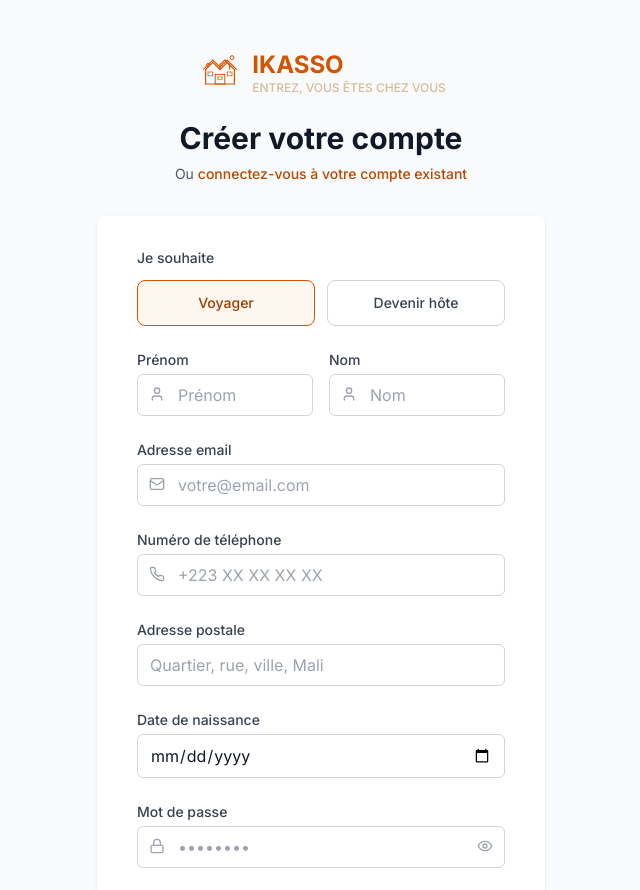
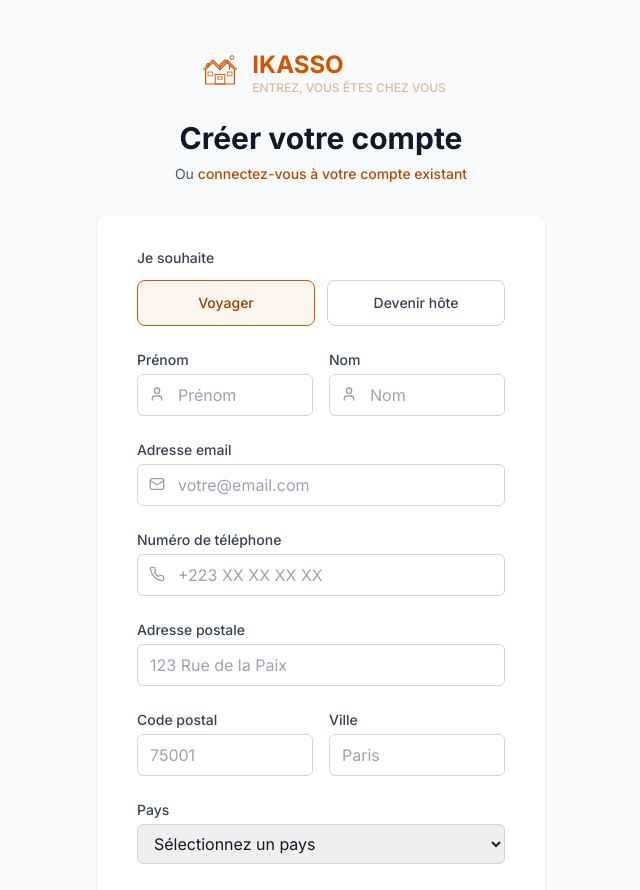
Before and after one commit to isanogo97/ikasso-, a Next.js app in the folder apps/web/: page /auth/register in a window 1280 px wide. Shown: the top 890 px of the page, without its empty margins (319-959 px from the left). Built offline with nearby package versions, Linux system fonts and the light colour scheme.

Commit message:
fix: photo profil simple + adresse complete + deconnexion fonctionnelle

```diff
--- a/apps/web/app/auth/register/page.tsx
+++ b/apps/web/app/auth/register/page.tsx
@@ -14,6 +14,9 @@ export default function RegisterPage() {
     email: '',
     phone: '',
     address: '',
+    postalCode: '',
+    city: '',
+    country: '',
     dateOfBirth: '',
     password: '',
     confirmPassword: ''
@@ -60,7 +63,7 @@ export default function RegisterPage() {
     }
   }
 
-  const handleInputChange = (e: React.ChangeEvent<HTMLInputElement>) => {
+  const handleInputChange = (e: React.ChangeEvent<HTMLInputElement | HTMLSelectElement>) => {
     setFormData({
       ...formData,
       [e.target.name]: e.target.value
@@ -248,10 +251,77 @@ export default function RegisterPage() {
                   type="text"
                   required
                   className="input-field"
-                  placeholder="Quartier, rue, ville, Mali"
+                  placeholder="123 Rue de la Paix"
                   value={formData.address}
                   onChange={handleInputChange}
                 />
+              </div>
+            </div>
+
+            <div className="grid grid-cols-2 gap-4">
+              <div>
+                <label htmlFor="postalCode" className="block text-sm font-medium text-gray-700">
+                  Code postal
+                </label>
+                <div className="mt-1">
+                  <input
+                    id="postalCode"
+                    name="postalCode"
+                    type="text"
+                    required
+                    className="input-field"
+                    placeholder="75001"
+                    value={formData.postalCode}
+                    onChange={handleInputChange}
+                  />
+                </div>
+              </div>
+              <div>
+                <label htmlFor="city" className="block text-sm font-medium text-gray-700">
+                  Ville
+                </label>
+                <div className="mt-1">
+                  <input
+                    id="city"
+                    name="city"
+                    type="text"
+                    required
+                    className="input-field"
+                    placeholder="Paris"
+                    value={formData.city}
+                    onChange={handleInputChange}
+                  />
+                </div>
+              </div>
+            </div>
+
+            <div>
+              <label htmlFor="country" className="block text-sm font-medium text-gray-700">
+                Pays
+              </label>
+              <div className="mt-1">
+                <select
+                  id="country"
+                  name="country"
+                  required
+                  className="input-field"
+                  value={formData.country}
+                  onChange={handleInputChange}
+                >
+                  <option value="">Sélectionnez un pays</option>
+                  <option value="France">France</option>
+                  <option value="Belgique">Belgique</option>
+                  <option value="Suisse">Suisse</option>
+                  <option value="Canada">Canada</option>
+                  <option value="Maroc">Maroc</option>
+                  <option value="Tunisie">Tunisie</option>
+                  <option value="Algérie">Algérie</option>
+                  <option value="Sénégal">Sénégal</option>
+                  <option value="Côte d'Ivoire">Côte d'Ivoire</option>
+                  <option value="Mali">Mali</option>
+                  <option value="Burkina Faso">Burkina Faso</option>
+                  <option value="Autre">Autre</option>
+                </select>
               </div>
             </div>
 
--- a/apps/web/app/dashboard/page.tsx
+++ b/apps/web/app/dashboard/page.tsx
@@ -67,6 +67,9 @@ export default function TravelerDashboard() {
           email: userData.email,
           phone: userData.phone,
           address: userData.address,
+          postalCode: userData.postalCode,
+          city: userData.city,
+          country: userData.country,
           dateOfBirth: userData.dateOfBirth,
           avatar: userData.avatar, // null par défaut
           memberSince: userData.memberSince,
@@ -83,6 +86,9 @@ export default function TravelerDashboard() {
       email: 'utilisateur@email.com',
       phone: '+223 XX XX XX XX',
       address: 'Adresse non renseignée',
+      postalCode: '',
+      city: '',
+      country: '',
       dateOfBirth: '',
       avatar: null,
       memberSince: 'Novembre 2024',
@@ -270,7 +276,16 @@ export default function TravelerDashboard() {
               </nav>
 
               <div className="mt-6 pt-6 border-t">
-                <button className="w-full flex items-center px-3 py-2 text-sm font-medium text-red-600 hover:bg-red-50 rounded-md">
+                <button
+                  onClick={() => {
+                    // Supprimer les données utilisateur
+                    localStorage.removeItem('ikasso_user')
+                    localStorage.removeItem('ikasso_cards')
+                    // Rediriger vers la page de connexion
+                    window.location.href = '/auth/login'
+                  }}
+                  className="w-full flex items-center px-3 py-2 text-sm font-medium text-red-600 hover:bg-red-50 rounded-md"
+                >
                   <LogOut className="h-4 w-4 mr-3" />
                   Déconnexion
                 </button>
@@ -718,7 +733,7 @@ export default function TravelerDashboard() {
                       )}
                       <div>
                         <button
-                          onClick={() => setShowPhotoModal(true)}
+                          onClick={() => alert('Fonctionnalité de photo de profil en cours de développement.\n\nElle sera disponible dans une prochaine mise à jour.')}
                           className="btn-primary text-sm"
                         >
                           {user.avatar ? 'Changer la photo' : 'Ajouter une photo'}
@@ -782,8 +797,57 @@ export default function TravelerDashboard() {
                         type="text"
                         className="input-field"
                         defaultValue={user.address || ''}
-                        placeholder="Quartier, rue, ville, Mali"
+                        placeholder="123 Rue de la Paix"
                       />
+                    </div>
+
+                    <div className="grid grid-cols-2 gap-4">
+                      <div>
+                        <label className="block text-sm font-medium text-gray-700 mb-1">
+                          Code postal
+                        </label>
+                        <input
+                          type="text"
+                          className="input-field"
+                          defaultValue={user.postalCode || ''}
+                          placeholder="75001"
+                        />
+                      </div>
+                      <div>
+                        <label className="block text-sm font-medium text-gray-700 mb-1">
+                          Ville
+                        </label>
+                        <input
+                          type="text"
+                          className="input-field"
+                          defaultValue={user.city || ''}
+                          placeholder="Paris"
+                        />
+                      </div>
+                    </div>
+
+                    <div>
+                      <label className="block text-sm font-medium text-gray-700 mb-1">
+                        Pays
+                      </label>
+                      <select
+                        className="input-field"
+                        defaultValue={user.country || ''}
+                      >
+                        <option value="">Sélectionnez un pays</option>
+                        <option value="France">France</option>
+                        <option value="Belgique">Belgique</option>
+                        <option value="Suisse">Suisse</option>
+                        <option value="Canada">Canada</option>
+                        <option value="Maroc">Maroc</option>
+                        <option value="Tunisie">Tunisie</option>
+                        <option value="Algérie">Algérie</option>
+                        <option value="Sénégal">Sénégal</option>
+                        <option value="Côte d'Ivoire">Côte d'Ivoire</option>
+                        <option value="Mali">Mali</option>
+                        <option value="Burkina Faso">Burkina Faso</option>
+                        <option value="Autre">Autre</option>
+                      </select>
                     </div>
 
                     <div>
@@ -929,69 +993,6 @@ export default function TravelerDashboard() {
         </div>
       )}
 
-      {/* Modale Ajouter/Changer photo */}
-      {showPhotoModal && (
-        <div className="fixed inset-0 bg-black bg-opacity-50 flex items-center justify-center z-50 p-4">
-          <div className="bg-white rounded-lg shadow-xl max-w-md w-full">
-            <div className="flex items-center justify-between p-6 border-b">
-              <h3 className="text-lg font-semibold">Photo de profil</h3>
-              <button
-                type="button"
-                onClick={() => setShowPhotoModal(false)}
-                className="p-2 hover:bg-gray-100 rounded-full"
-              >
-                ×
-              </button>
-            </div>
-
-            <div className="p-6">
-              <div className="text-center mb-6">
-                <div className="w-24 h-24 rounded-full bg-gray-300 flex items-center justify-center mx-auto mb-4">
-                  <User className="h-12 w-12 text-gray-600" />
-                </div>
-                <p className="text-sm text-gray-600">Aucune photo de profil</p>
-              </div>
-
-              <div className="space-y-4">
-                <div className="border-2 border-dashed border-gray-300 rounded-lg p-6 text-center">
-                  <svg className="h-8 w-8 text-gray-400 mb-2 mx-auto" fill="none" viewBox="0 0 24 24" stroke="currentColor">
-                    <path strokeLinecap="round" strokeLinejoin="round" strokeWidth={2} d="M7 16a4 4 0 01-.88-7.903A5 5 0 1115.9 6L16 6a5 5 0 011 9.9M15 13l-3-3m0 0l-3 3m3-3v12" />
-                  </svg>
-                  <p className="text-sm font-medium text-gray-900 mb-1">Télécharger une photo</p>
-                  <p className="text-xs text-gray-500">PNG, JPG jusqu'à 10MB</p>
-                </div>
-
-                <div className="text-center">
-                  <p className="text-sm text-gray-600 mb-3">Ou choisir un avatar :</p>
-                  <div className="flex justify-center space-x-2">
-                    <div className="w-12 h-12 rounded-full bg-blue-500 flex items-center justify-center text-white font-bold">A1</div>
-                    <div className="w-12 h-12 rounded-full bg-green-500 flex items-center justify-center text-white font-bold">A2</div>
-                    <div className="w-12 h-12 rounded-full bg-purple-500 flex items-center justify-center text-white font-bold">A3</div>
-                    <div className="w-12 h-12 rounded-full bg-orange-500 flex items-center justify-center text-white font-bold">A4</div>
-                  </div>
-                </div>
-
-                <div className="flex space-x-3 pt-4">
-                  <button
-                    type="button"
-                    onClick={() => setShowPhotoModal(false)}
-                    className="flex-1 btn-secondary"
-                  >
-                    Fermer
-                  </button>
-                  <button
-                    type="button"
-                    onClick={() => setShowPhotoModal(false)}
-                    className="flex-1 btn-primary"
-                  >
-                    Valider
-                  </button>
-                </div>
-              </div>
-            </div>
-          </div>
-        </div>
-      )}
     </div>
   )
 }
```
